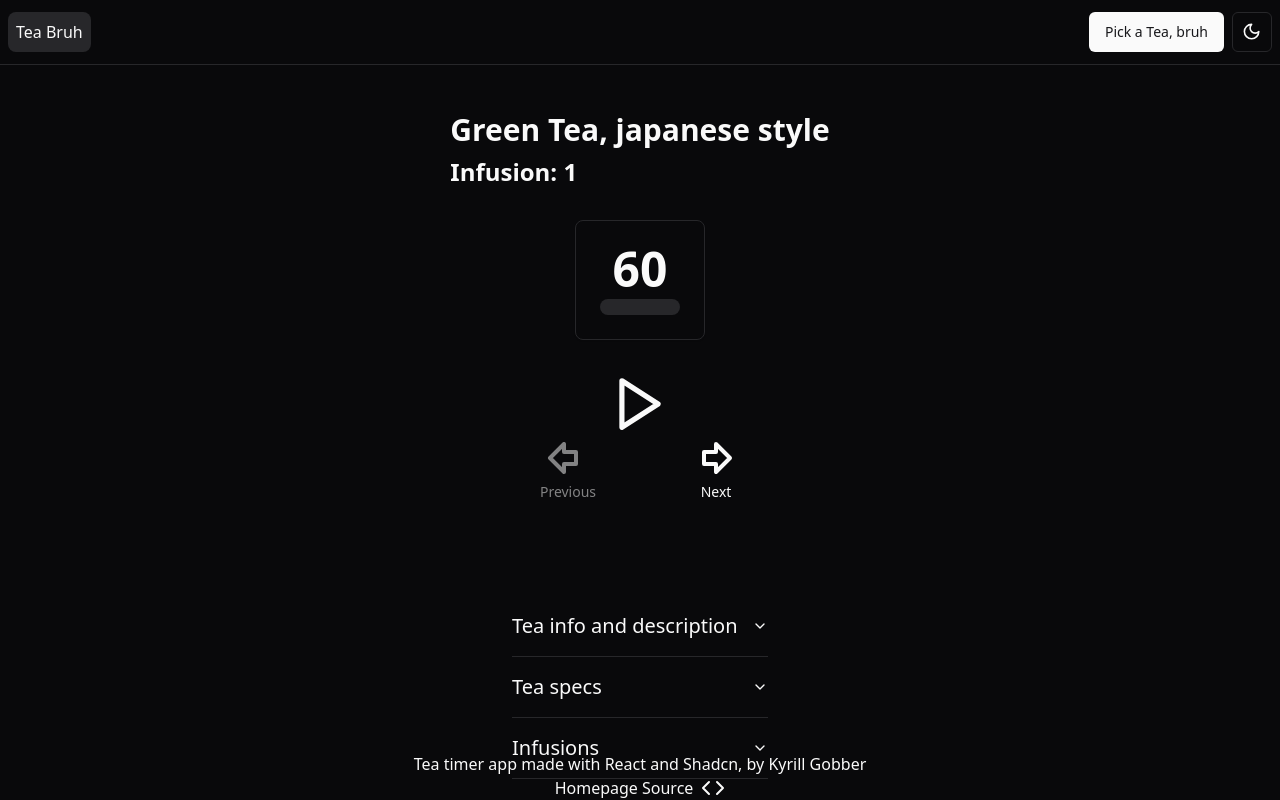
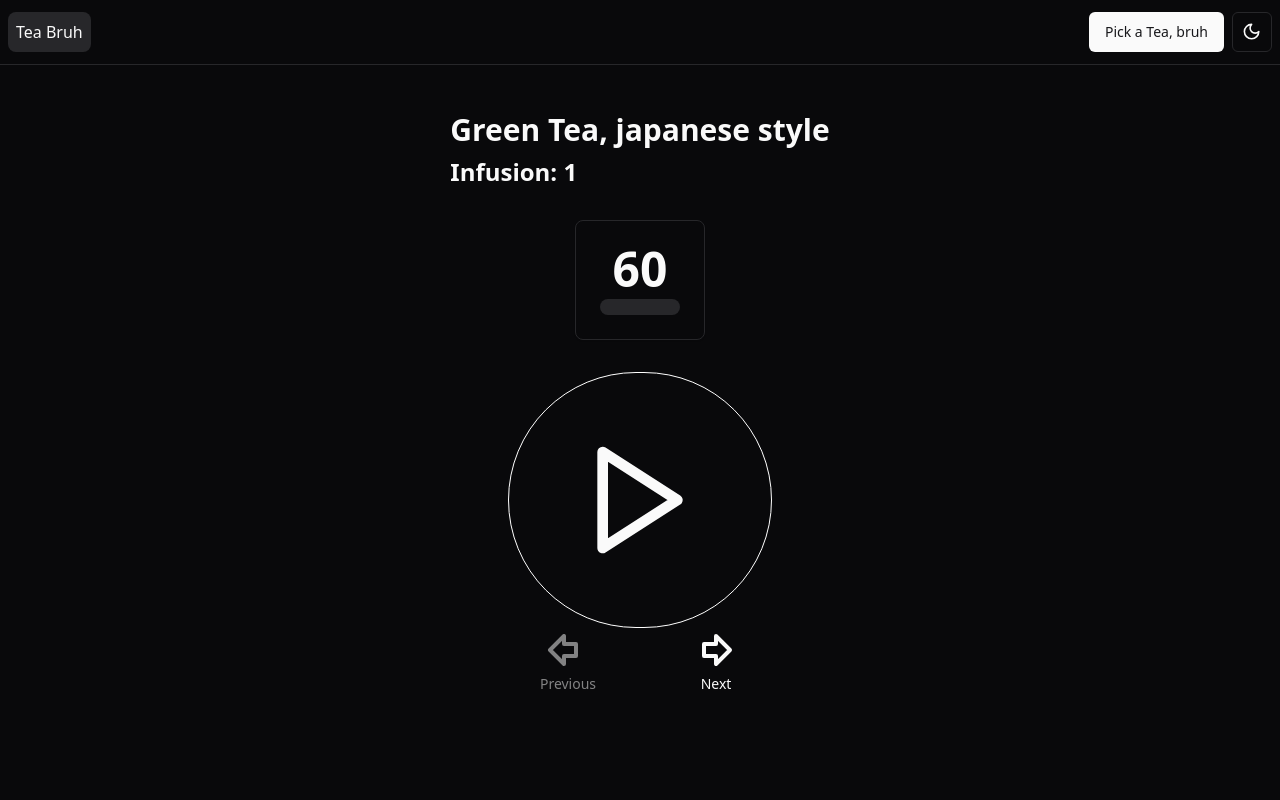
Before and after one commit to KyrillGobber/teaBruh, a React (Vite) app: page / in a window 1280 px wide. Shown: the top 800 px of the page. Built offline with nearby package versions, Linux system fonts and the light colour scheme.

Commit message:
feat: No sticky footer and bigger play button

```diff
--- a/src/components/organisms/MainContent.tsx
+++ b/src/components/organisms/MainContent.tsx
@@ -12,9 +12,9 @@ import audio from "@/assets/yay.mp3";
 const getIcon = (timerState: TimerState) => {
     switch (timerState) {
         case "running":
-            return <Pause size={62} />;
+            return <Pause size={128} />;
         case "stopped":
-            return <Play size={62} />;
+            return <Play size={128} />;
     }
 };
 
@@ -113,7 +113,7 @@ export const MainContent = () => {
                 </Card>
                 <div className="flex flex-col">
                     <Button
-                        className="p-8"
+                        className="p-8 h-64 rounded-full border border-white"
                         variant={"ghost"}
                         onClick={handleBrewButtonEvent}
                     >
--- a/src/components/organisms/footer.tsx
+++ b/src/components/organisms/footer.tsx
@@ -2,7 +2,7 @@ import { Code } from "lucide-react";
 
 export const Footer = () => {
     return (
-        <footer className="mt-auto mb-6 flex flex-col justify-center items-center bottom-0 sticky">
+        <footer className="mt-auto mb-6 flex flex-col justify-center items-center bottom-0">
             <FooterText />
             <FooterSrc />
         </footer>
```
